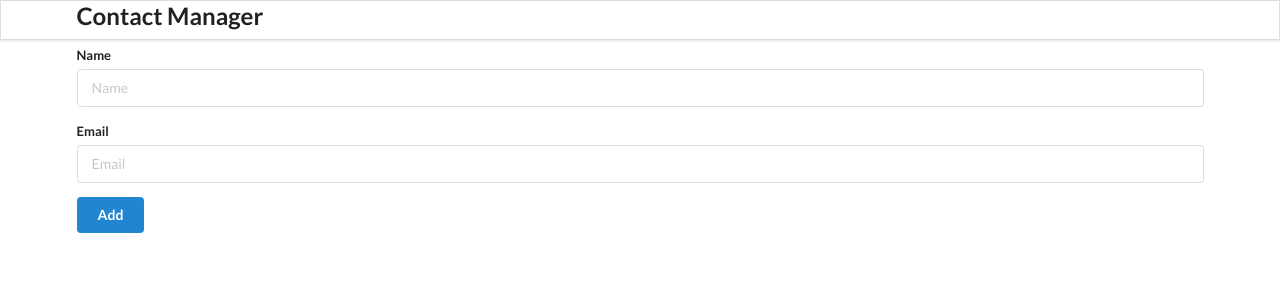
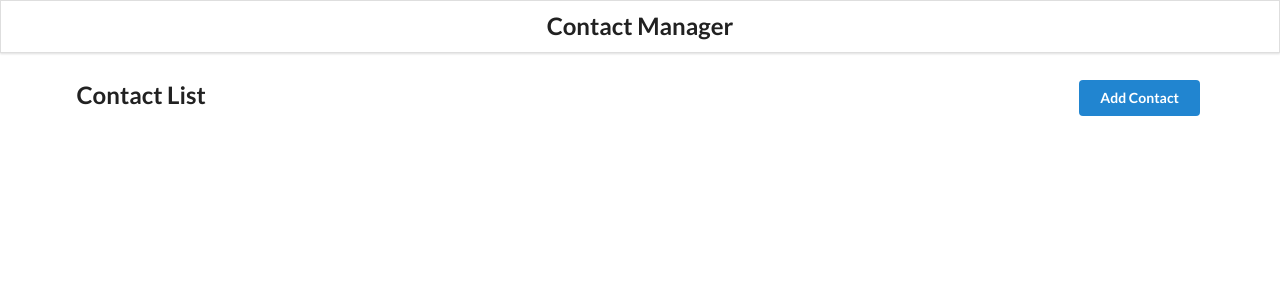
Before and after one commit to manijoshi/ReactJS_project, a React (Create React App) app in the folder contact-app/: page / in a window 1280 px wide. Shown: the top 300 px of the page. Built offline with nearby package versions, Linux system fonts and the light colour scheme.

Commit message:
added routing.

```diff
--- a/contact-app/package.json
+++ b/contact-app/package.json
@@ -8,6 +8,7 @@
     "@testing-library/user-event": "^13.5.0",
     "react": "^18.2.0",
     "react-dom": "^18.2.0",
+    "react-router-dom": "^6.22.2",
     "react-scripts": "5.0.1",
     "util": "^0.12.5",
     "uuidv4": "^6.2.13",
--- a/contact-app/src/components/AddContact.js
+++ b/contact-app/src/components/AddContact.js
@@ -1,15 +1,13 @@
 import React from "react";
-
 class AddContact extends React.Component {
   state = {
     name: "",
     email: "",
   };
-
   add = (e) => {
     e.preventDefault();
     if (this.state.name === "" || this.state.email === "") {
-      alert("ALl the fields are mandatory!");
+      alert("All the fields are mandatory!");
       return;
     }
     this.props.addContactHandler(this.state);
--- a/contact-app/src/components/App.css
+++ b/contact-app/src/components/App.css
@@ -1,38 +1,26 @@
-.App {
-  text-align: center;
+.main {
+  margin-top: 80px;
 }
 
-.App-logo {
-  height: 40vmin;
-  pointer-events: none;
+.center {
+  justify-content: center;
+  padding: 10px;
 }
 
-@media (prefers-reduced-motion: no-preference) {
-  .App-logo {
-    animation: App-logo-spin infinite 20s linear;
-  }
+.ui.search input {
+  width: 100%;
+  border-radius: 0 !important;
 }
 
-.App-header {
-  background-color: #282c34;
-  min-height: 100vh;
-  display: flex;
-  flex-direction: column;
-  align-items: center;
-  justify-content: center;
-  font-size: calc(10px + 2vmin);
-  color: white;
+.item {
+  padding: 15px 0px !important;
 }
 
-.App-link {
-  color: #61dafb;
+i.icon {
+  float: right;
+  font-size: 20px;
+  cursor: pointer;
 }
-
-@keyframes App-logo-spin {
-  from {
-    transform: rotate(0deg);
-  }
-  to {
-    transform: rotate(360deg);
-  }
+.ui.right {
+  float:right;
 }
--- a/contact-app/src/components/App.js
+++ b/contact-app/src/components/App.js
@@ -1,5 +1,6 @@
 import React, { useState, useEffect } from "react";
 import { v4 as uuid } from "uuid";
+import {BrowserRouter as Router,Route,Routes} from 'react-router-dom';
 import "./App.css";
 import Header from "./Header";
 import AddContact from "./AddContact";
@@ -10,7 +11,6 @@
   const [contacts, setContacts] = useState(
     JSON.parse(localStorage.getItem(LOCAL_STORAGE_KEY)) ?? []
   );
-
   const addContactHandler = (contact) => {
     console.log(contact);
     setContacts([...contacts, { id: uuid(), ...contact }]);
@@ -30,9 +30,17 @@
 
   return (
     <div className="ui container">
-      <Header />
-      <AddContact addContactHandler={addContactHandler} />
-      <ContactList contacts={contacts} getContactId={removeContactHandler} />
+      <Router>
+        <Header />
+        <Routes>
+          <Route path="/add" element={
+              <AddContact addContactHandler={addContactHandler}/>
+            } />
+          <Route path="/" element={
+              <ContactList contacts={contacts} getContactId={removeContactHandler} />
+            } />
+        </Routes>
+      </Router>
     </div>
   );
 }
--- a/contact-app/src/components/ContactList.js
+++ b/contact-app/src/components/ContactList.js
@@ -1,4 +1,5 @@
 import React from "react";
+import { Link } from "react-router-dom";
 import ContactCard from "./ContactCard";
 
 const ContactList=(props)=>{
@@ -11,7 +12,15 @@
         );
     });
     return(
-        <div className="ui celled list">{renderContactList}</div>
-    )
+        <div className="main">
+            <h2>
+                Contact List
+                <Link to="/add">
+                    <button className="ui button blue right">Add Contact</button>
+                </Link>
+            </h2>
+            <div className="ui celled list">{renderContactList}</div>
+        </div>
+    );
 }
 export default ContactList;
```
Also changed, not shown: 1 other file (tests, documents, lock files or other folders).
